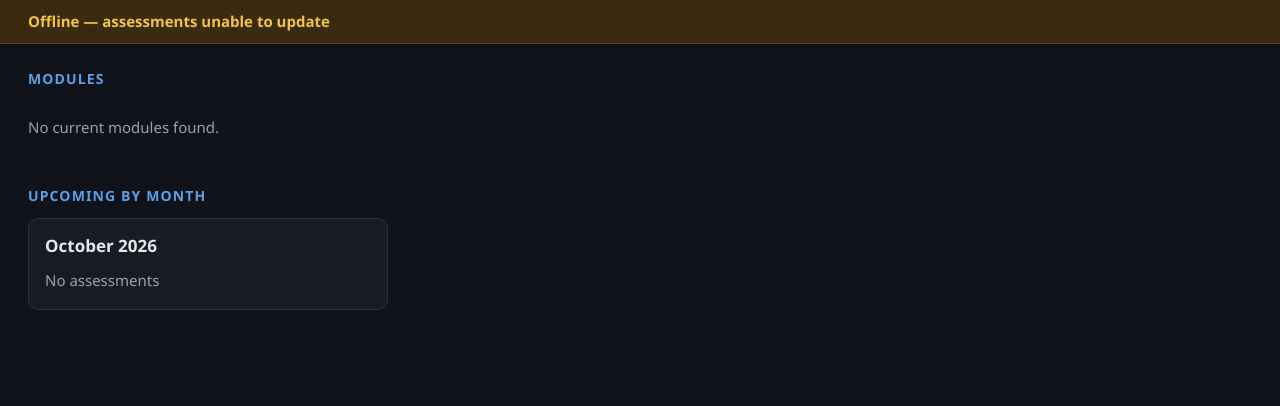
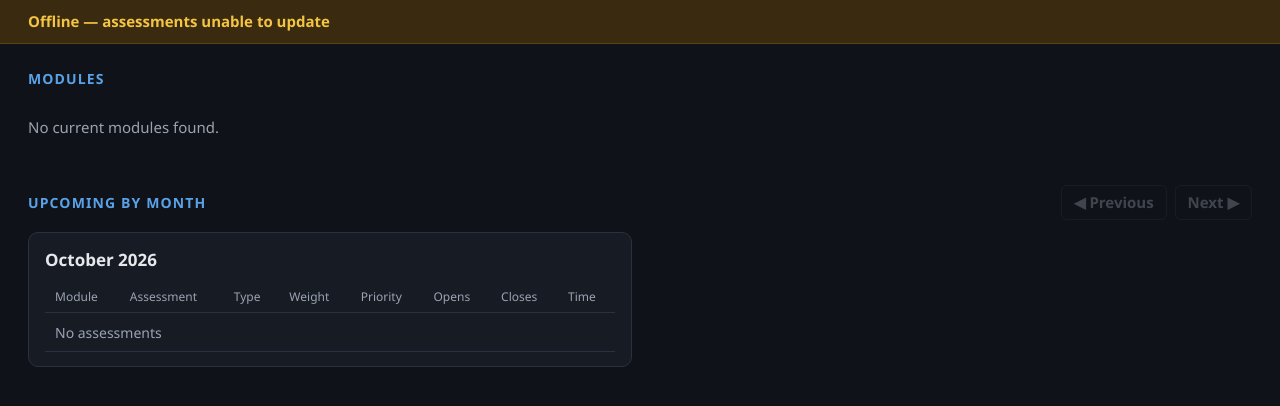
Before and after one commit to deividas-talocka/crunch, a Flask app: page / in a window 1280 px wide. Shown: the part 56-462 px from the top of the page. Run offline with Flask 3, Linux system fonts and the light colour scheme.

Commit message:
Month buttons, equal-height tables, automatic optional detection
Co-Authored-By: Claude Opus 5.5 <noreply@anthropic.com>

```diff
--- a/app.py
+++ b/app.py
@@ -34,10 +34,21 @@ def back(default="/"):
     return redirect(request.referrer or default)
 
 
+MONTHS_SHOWN = 2  # month columns visible at once; the arrow buttons move through the rest
+
+
 @app.route("/")
 def dashboard():
     show_ec = request.args.get("ec") == "1"
-    return render_template("dashboard.html", view=load_view(show_ec), show_ec=show_ec)
+    view = load_view(show_ec)
+    last_start = max(len(view["months"]) - MONTHS_SHOWN, 0)
+    start = min(max(request.args.get("m", 0, type=int), 0), last_start)
+    return render_template(
+        "dashboard.html", view=view, show_ec=show_ec,
+        months=view["months"][start:start + MONTHS_SHOWN],
+        prev_m=start - 1 if start > 0 else None,
+        next_m=start + 1 if start < last_start else None,
+    )
 
 
 @app.route("/module/<int:course_id>")
@@ -66,7 +77,14 @@ def set_weight(assessment_id):
 
 @app.post("/assessment/<assessment_id>/exclude")
 def exclude(assessment_id):
-    storage.update_assessment(assessment_id, excluded=True)
+    storage.update_assessment(assessment_id, excluded=True, included=False)
+    return back()
+
+
+@app.post("/assessment/<assessment_id>/include")
+def include(assessment_id):
+    """Undo "Doesn't count", or overrule the automatic optional check."""
+    storage.update_assessment(assessment_id, excluded=False, included=True)
     return back()
 
 
--- a/moodle_client.py
+++ b/moodle_client.py
@@ -5,6 +5,7 @@ and returns plain Python data.
 """
 import html
 import os
+import re
 
 import requests
 import truststore
@@ -89,7 +90,12 @@ def assignments(course_ids):
 
 def _clean(text):
     """Moodle sends names HTML-escaped ("&amp;") and sometimes with double spaces."""
-    return " ".join(html.unescape(text).split())
+    return " ".join(html.unescape(text or "").split())
+
+
+def _plain(intro):
+    """An activity's description as plain text (it arrives as HTML)."""
+    return _clean(re.sub(r"<[^>]+>", " ", intro or ""))
 
 
 def fetch_snapshot():
@@ -104,14 +110,14 @@ def fetch_snapshot():
         for q in quizzes(ids):
             found.append({
                 "id": f"quiz-{q['id']}", "moodle_id": q["id"], "course_id": q["course"],
-                "name": _clean(q["name"]), "kind": "quiz",
+                "name": _clean(q["name"]), "kind": "quiz", "description": _plain(q.get("intro")),
                 "open": q.get("timeopen") or None, "close": q.get("timeclose") or None,
                 "completed": False,
             })
         for a in assignments(ids):
             found.append({
                 "id": f"assign-{a['id']}", "moodle_id": a["id"], "course_id": a["course"],
-                "name": _clean(a["name"]), "kind": "assign",
+                "name": _clean(a["name"]), "kind": "assign", "description": _plain(a.get("intro")),
                 "open": a.get("allowsubmissionsfromdate") or None, "close": a.get("duedate") or None,
                 "completed": False,
             })
--- a/settings.json
+++ b/settings.json
@@ -1,6 +1,8 @@
 {
   "module_code_pattern": "^[A-Z]{2}\\d{4}",
   "ec_keywords": ["extra time", "ssp", "extenuating circumstances", "extension", "extensions"],
+  "optional_name_keywords": ["formative", "practice", "optional"],
+  "optional_description_phrases": ["no mark", "not assessed", "does not count", "do not count", "formative"],
   "type_keywords": {
     "viva": "Viva",
     "exam": "Exam",
--- a/static/style.css
+++ b/static/style.css
@@ -54,12 +54,19 @@ a.module-card:hover { border-color: var(--accent); text-decoration: none; }
 .module-title { color: var(--muted); font-size: 13px; margin: 2px 0 10px; }
 .module-left strong { font-size: 22px; margin-right: 4px; }
 
-/* Month columns, side by side */
-.months { display: flex; gap: 16px; overflow-x: auto; padding-bottom: 8px; align-items: flex-start; }
+/* Month columns, side by side, paged with the arrow buttons */
+.months-header { display: flex; align-items: center; justify-content: space-between; gap: 12px; margin-bottom: 12px; }
+.months-header .section-title { margin: 0; }
+.month-nav { display: flex; gap: 8px; }
+.button.disabled { opacity: .35; cursor: default; }
+.months { display: grid; grid-template-columns: repeat(2, minmax(0, 1fr)); gap: 16px; align-items: stretch; }
+@media (max-width: 1100px) { .months { grid-template-columns: 1fr; } }
 .month {
-  flex: 0 0 auto; min-width: 360px; background: var(--panel);
+  min-width: 0; overflow-x: auto; background: var(--panel);
   border: 1px solid var(--border); border-radius: 10px; padding: 14px 16px;
 }
+tr.filler td { height: 39px; }
+tbody tr.filler:hover { background: transparent; }
 .month h3 { margin: 0 0 10px; font-size: 17px; }
 .empty { margin: 4px 0; }
 
@@ -83,6 +90,8 @@ td.code { color: var(--accent); font-weight: 600; }
 /* Module view */
 .page-title { margin: 4px 0 4px; font-size: 24px; font-weight: 600; }
 .panel { background: var(--panel); border: 1px solid var(--border); border-radius: 10px; padding: 8px 12px; overflow-x: auto; margin-top: 16px; }
+.section-title.spaced { margin-top: 28px; }
+.panel.optional td { opacity: .75; }
 form.inline { display: inline-flex; gap: 6px; margin: 0; }
 input[type="number"], input[type="text"], input[type="datetime-local"] {
   background: var(--bg); color: var(--text); border: 1px solid var(--border);
--- a/templates/dashboard.html
+++ b/templates/dashboard.html
@@ -16,12 +16,20 @@
 </section>
 
 <section>
-  <h2 class="section-title">Upcoming by month</h2>
+  <div class="months-header">
+    <h2 class="section-title">Upcoming by month</h2>
+    <div class="month-nav">
+      {% set ec = '&ec=1' if show_ec else '' %}
+      {% if prev_m is not none %}<a class="button secondary" href="?m={{ prev_m }}{{ ec|safe }}">◀ Previous</a>
+      {% else %}<span class="button secondary disabled">◀ Previous</span>{% endif %}
+      {% if next_m is not none %}<a class="button secondary" href="?m={{ next_m }}{{ ec|safe }}">Next ▶</a>
+      {% else %}<span class="button secondary disabled">Next ▶</span>{% endif %}
+    </div>
+  </div>
   <div class="months">
-    {% for month in view.months %}
+    {% for month in months %}
     <div class="month">
       <h3>{{ month.label }}</h3>
-      {% if month.rows %}
       <table>
         <thead>
           <tr><th>Module</th><th>Assessment</th><th>Type</th><th>Weight</th><th>Priority</th><th>Opens</th><th>Closes</th><th>Time</th></tr>
@@ -42,11 +50,13 @@
             <td>{{ r.time_str }}</td>
           </tr>
           {% endfor %}
+          {% for i in range(view.max_rows - month.rows|length) %}
+          <tr class="filler">
+            <td colspan="8">{% if loop.first and not month.rows %}<span class="muted">No assessments</span>{% else %}&nbsp;{% endif %}</td>
+          </tr>
+          {% endfor %}
         </tbody>
       </table>
-      {% else %}
-      <p class="muted empty">No assessments</p>
-      {% endif %}
     </div>
     {% endfor %}
   </div>
--- a/tracker.py
+++ b/tracker.py
@@ -21,6 +21,27 @@ def is_ec(name, keywords):
     """True if the name mentions any EC / extra-time keyword as whole words."""
     lowered = name.lower()
     return any(re.search(rf"\b{re.escape(k.lower())}\b", lowered) for k in keywords)
+
+
+def optional_reason(item, settings):
+    """Why an assessment looks optional (doesn't count towards the module), or None.
+
+    No closing date, "formative"/"practice"/"optional" in the name, or a description
+    saying something like "no mark". Exams I add myself are never optional.
+    """
+    if item["kind"] == "exam":
+        return None
+    if not item["close"]:
+        return "No closing date"
+    name = item["name"].lower()
+    for keyword in settings["optional_name_keywords"]:
+        if re.search(rf"\b{re.escape(keyword)}\b", name):
+            return f'Name says "{keyword}"'
+    description = item.get("description", "").lower()
+    for phrase in settings["optional_description_phrases"]:
+        if re.search(rf"\b{re.escape(phrase)}\b", description):
+            return f'Description says "{phrase}"'
+    return None
 
 
 def assessment_type(name, kind, type_keywords):
@@ -76,7 +97,7 @@ def build_view(snapshot, notes, settings, show_ec=False, now=None):
         if code:
             modules[course["id"]] = {
                 "id": course["id"], "code": code, "title": module_title(course["name"]),
-                "left": 0, "items": [],
+                "left": 0, "items": [], "optional": [],
             }
 
     items = list(snapshot["assessments"])
@@ -94,7 +115,11 @@ def build_view(snapshot, notes, settings, show_ec=False, now=None):
             continue  # not a current module (e.g. Library Induction)
         note = my_notes.get(item["id"], {})
         if note.get("excluded"):
-            continue  # marked "Doesn't count"
+            reason = "Marked by you"
+        elif note.get("included"):
+            reason = None  # I said it counts, whatever the automatic check thinks
+        else:
+            reason = optional_reason(item, settings)
         weight = item["weight"] if item.get("manual_exam") else note.get("weight")
         done = item["completed"] or item.get("manual_done") or note.get("manual_done", False)
         row = {
@@ -106,8 +131,11 @@ def build_view(snapshot, notes, settings, show_ec=False, now=None):
             "close": item["close"], "open_str": _fmt_date(item["open"]),
             "close_str": _fmt_date(item["close"]), "time_str": _fmt_time(item["close"]),
             "completed": bool(done), "moodle_completed": bool(item["completed"]),
-            "manual_exam": bool(item.get("manual_exam")),
+            "manual_exam": bool(item.get("manual_exam")), "optional_reason": reason,
         }
+        if reason:
+            module["optional"].append(row)  # listed in the module view only, with a "Counts" button
+            continue
         module["items"].append(row)
         rows.append(row)
 
@@ -120,6 +148,7 @@ def build_view(snapshot, notes, settings, show_ec=False, now=None):
             if not r["ec"] and not r["completed"] and (r["close"] is None or r["close"] >= now_ts)
         )
         module["items"].sort(key=lambda r: (r["close"] is None, r["close"] or 0))
+        module["optional"].sort(key=lambda r: (r["close"] is None, r["close"] or 0))
 
     # Month columns: the current month through the last month with something due.
     start = (now.year, now.month)
@@ -137,5 +166,6 @@ def build_view(snapshot, notes, settings, show_ec=False, now=None):
     return {
         "modules": sorted(modules.values(), key=lambda m: m["code"]),
         "months": months,
+        "max_rows": max([len(m["rows"]) for m in months] + [1]),  # keeps every month table the same height
         "completed": completed,
     }
```
Also changed, not shown: devpost/checklist.md (+1 -0 lines), devpost/prd.md (+3 -1 lines), templates/module.html (+25 -0 lines), tests/test_tracker.py (+23 -2 lines).
